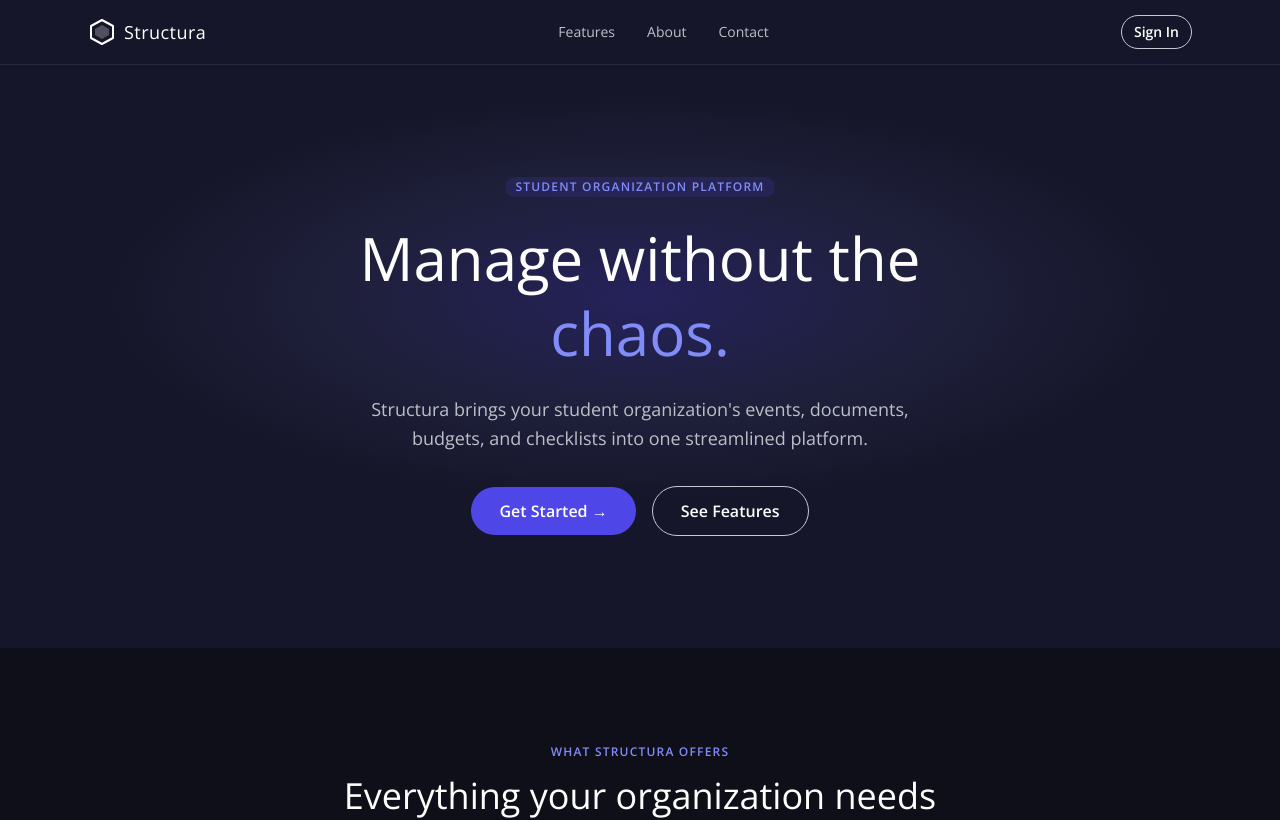
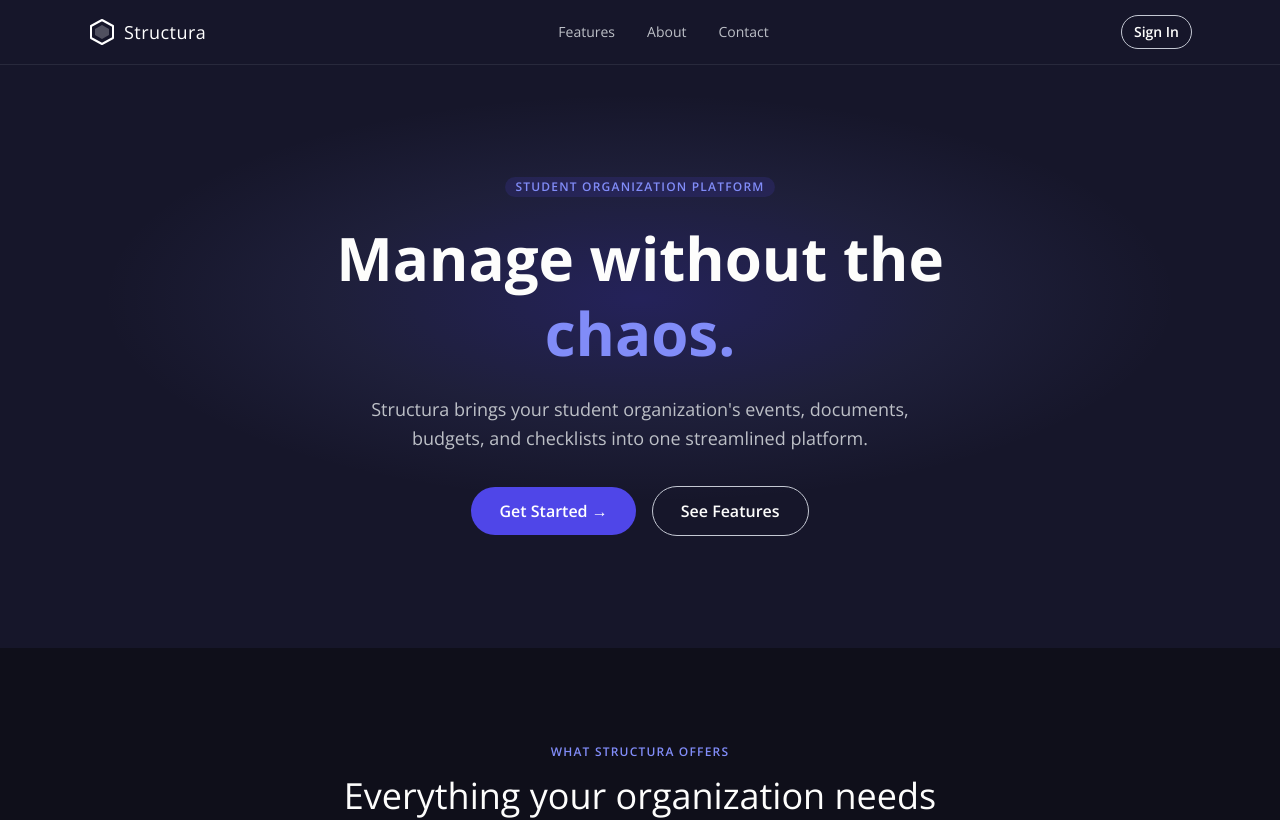
Before and after one commit to theoshi21/structura, a Next.js app: page / in a window 1280 px wide. Shown: the top 820 px of the page. Built offline with nearby package versions, Linux system fonts and the light colour scheme.

Commit message:
Edited the landpage

```diff
--- a/app/page.tsx
+++ b/app/page.tsx
@@ -81,7 +81,7 @@ function Hero() {
         <Badge label="Student Organization Platform" color="purple" className="tracking-widest text-xs" />
 
         {/* Heading */}
-        <h1 className="font-heading text-5xl md:text-6xl text-off-white leading-tight">
+        <h1 className="font-bold sfont-heading text-5xl md:text-6xl text-off-white leading-tight">
           Manage without the{' '}
           <span className="text-accent">chaos.</span>
         </h1>
```
